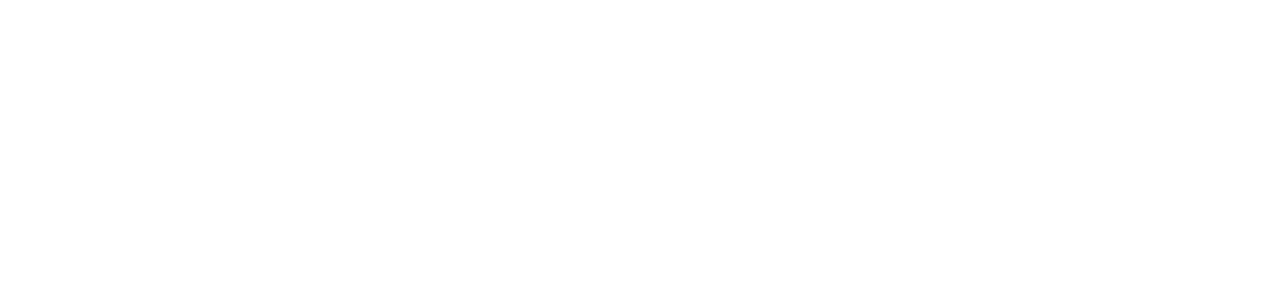
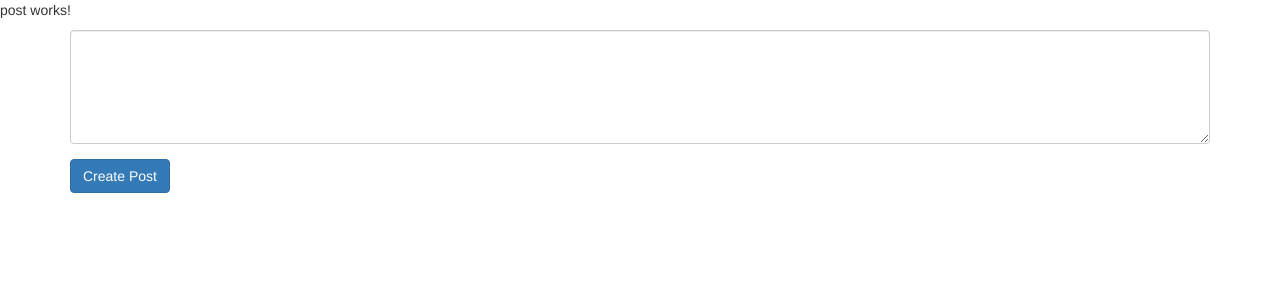
Before and after one commit to Shartazsajidnahid/MiniFacebook, an Angular app in the folder FBv1/frontend/facebook/: page /post in a window 1280 px wide. Before the commit this address led to /. Shown: the top 300 px of the page. Built offline with nearby package versions, Linux system fonts and the light colour scheme.

Commit message:
post component separated

```diff
--- a/FBv1/frontend/facebook/src/app/app-routing.module.ts
+++ b/FBv1/frontend/facebook/src/app/app-routing.module.ts
@@ -2,12 +2,14 @@
 import { RouterModule, Routes } from '@angular/router';
 import { HomepageComponent } from './homepage/homepage.component';
 import { LoginComponent } from './login/login.component';
+import { PostComponent } from './post/post.component';
 // import { RegisterComponent } from './signup/signup.component';
 
 const routes: Routes = [
   {path: '' ,component:LoginComponent},
   {path: 'login', component:LoginComponent},
   {path: 'homepage', component:HomepageComponent},
+  {path: 'post', component:PostComponent},
   // {path: 'signup', component:RegisterComponent},
 ];
 
--- a/FBv1/frontend/facebook/src/app/homepage/homepage.component.html
+++ b/FBv1/frontend/facebook/src/app/homepage/homepage.component.html
@@ -1,5 +1,5 @@
 <p>homepage works!</p>
-
+<app-post></app-post>
 <!--
 <form>
     <div class="form-group">
@@ -10,13 +10,3 @@
 
     <button type="submit" class="btn btn-primary" (click)="submitpost()">Post</button>
 </form> -->
-
-<body>
-    <div class="container">
-        <div class="form-group">
-            <textarea class="form-control" rows="5" [(ngModel)]="newpost.content" [ngModelOptions]="{standalone: true}"></textarea>
-        </div>
-
-        <button type="submit" class="btn btn-primary" (click)="submitpost()">Create Post</button>
-    </div>
-</body>
--- a/FBv1/frontend/facebook/src/app/homepage/homepage.component.ts
+++ b/FBv1/frontend/facebook/src/app/homepage/homepage.component.ts
@@ -23,17 +23,6 @@
   //   // this.router.navigate(['books']);
   // }
 
-  submitpost() {
 
-     this.PostService.createPost(this.newpost).subscribe(
-         (res: any) => {
-           console.log('posted successfully');
-           console.log(res);
-           this.newpost = new Post();
-         }, (err: any) => {
-           console.log('error');
-         }
-       );
-     }
 
 }
--- a/FBv1/frontend/facebook/src/app/post/post.component.html
+++ b/FBv1/frontend/facebook/src/app/post/post.component.html
@@ -1 +1,11 @@
 <p>post works!</p>
+
+<body>
+    <div class="container">
+        <div class="form-group">
+            <textarea class="form-control" rows="5" [(ngModel)]="newpost.content" [ngModelOptions]="{standalone: true}"></textarea>
+        </div>
+
+        <button type="submit" class="btn btn-primary" (click)="submitpost()">Create Post</button>
+    </div>
+</body>
--- a/FBv1/frontend/facebook/src/app/post/post.component.ts
+++ b/FBv1/frontend/facebook/src/app/post/post.component.ts
@@ -1,4 +1,7 @@
 import { Component, OnInit } from '@angular/core';
+import { Router } from '@angular/router';
+import { Post } from '../post';
+import { PostService } from '../post.service';
 
 @Component({
   selector: 'app-post',
@@ -7,9 +10,23 @@
 })
 export class PostComponent implements OnInit {
 
-  constructor() { }
+  constructor(private PostService: PostService, private router: Router) { }
 
+  newpost = new Post();
   ngOnInit(): void {
   }
 
+  submitpost() {
+
+    this.PostService.createPost(this.newpost).subscribe(
+        (res: any) => {
+          console.log('posted successfully');
+          console.log(res);
+          this.newpost = new Post();
+        }, (err: any) => {
+          console.log('error');
+        }
+      );
+ }
+
 }
```
